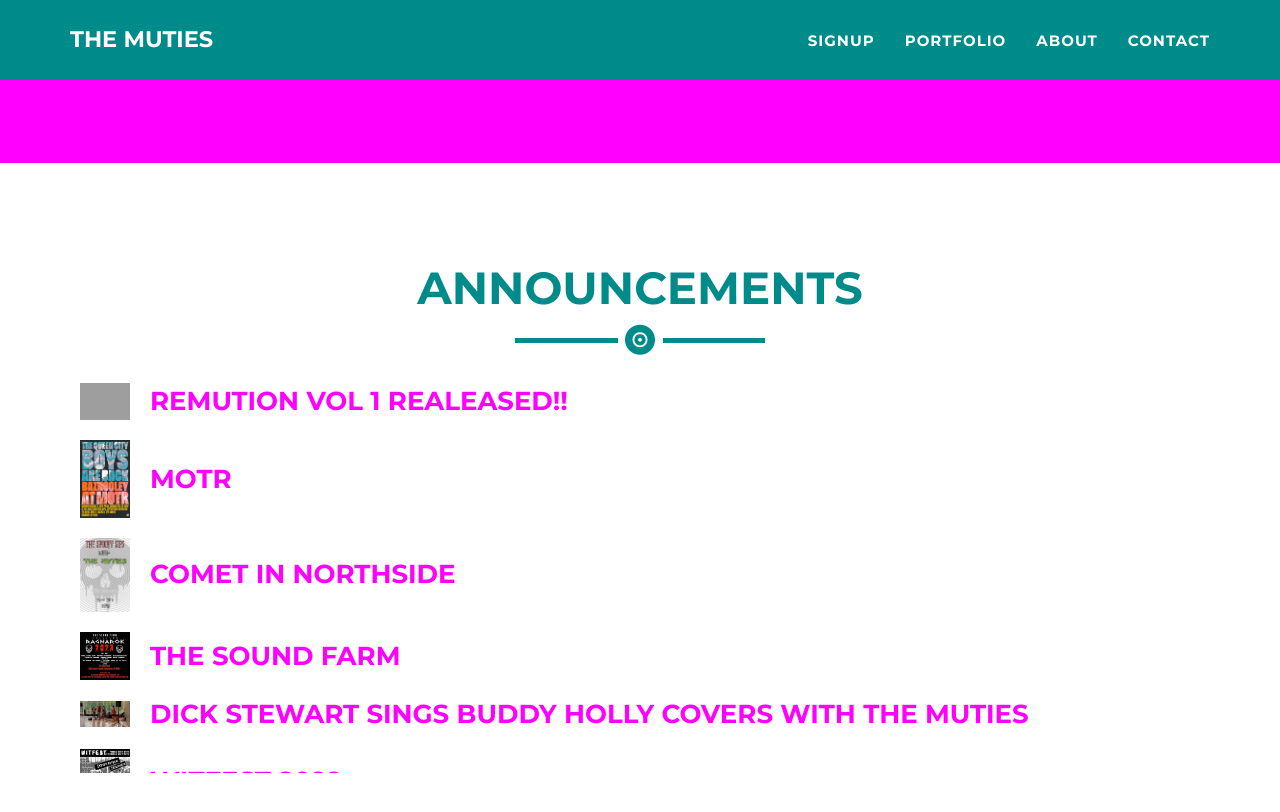
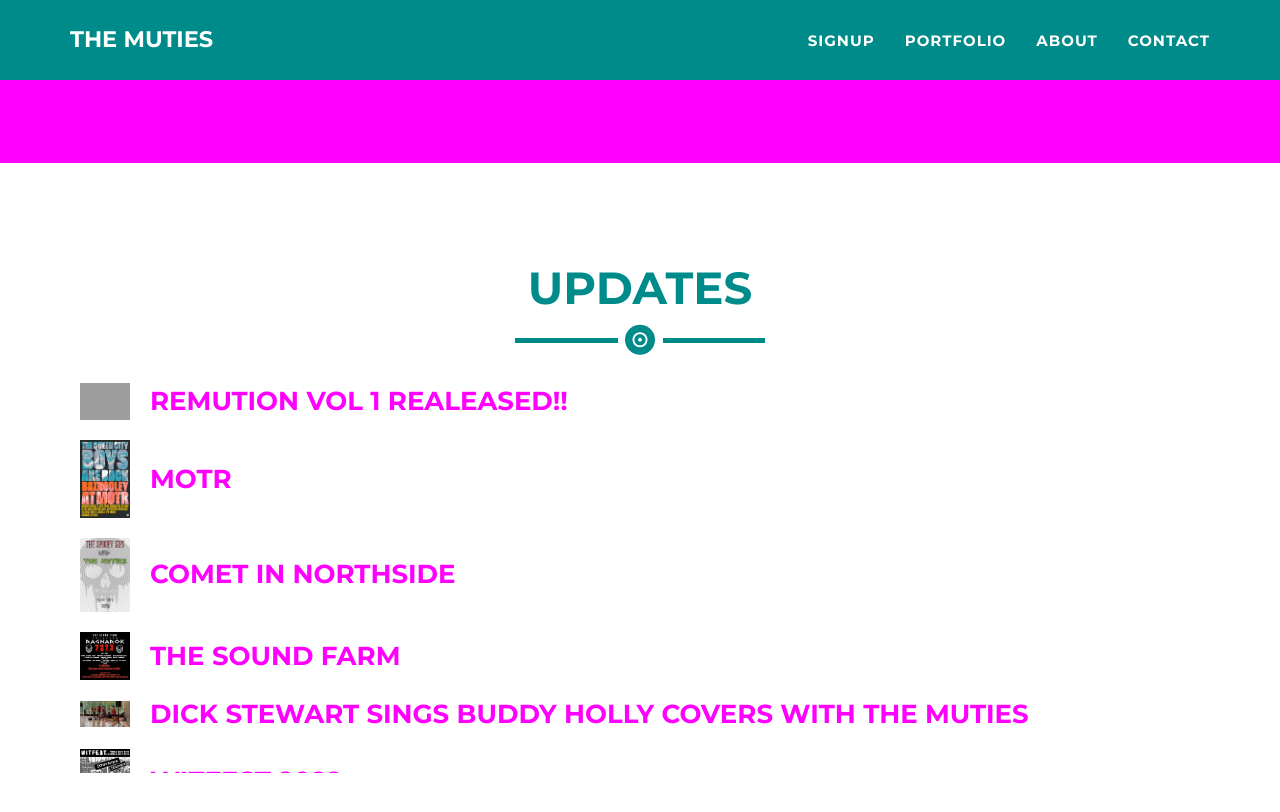
Before and after one commit to themutie/themutie.github.io, a Jekyll site: the page built from _posts/2024-12-31-remutation-vol-1.markdown, in a window 1280 px wide and 900 px high, scrolled down 536 px. Shown: the top 812 px of the window. Built offline with Jekyll 4.4.1, drawn with Linux system fonts in a browser that asks for light colours; comment, search, counter and statistics services are not loaded; grey boxes are pictures that could not be loaded.

Commit message:
change to updates

```diff
--- a/_includes/announcements.html
+++ b/_includes/announcements.html
@@ -3,7 +3,7 @@
   <div class="container">
     <div class="row">
       <div class="col-lg-12 text-center">
-        <h2>Announcements</h2>
+        <h2>Updates</h2>
         <hr class="star-primary">
       </div>
     </div>
```
